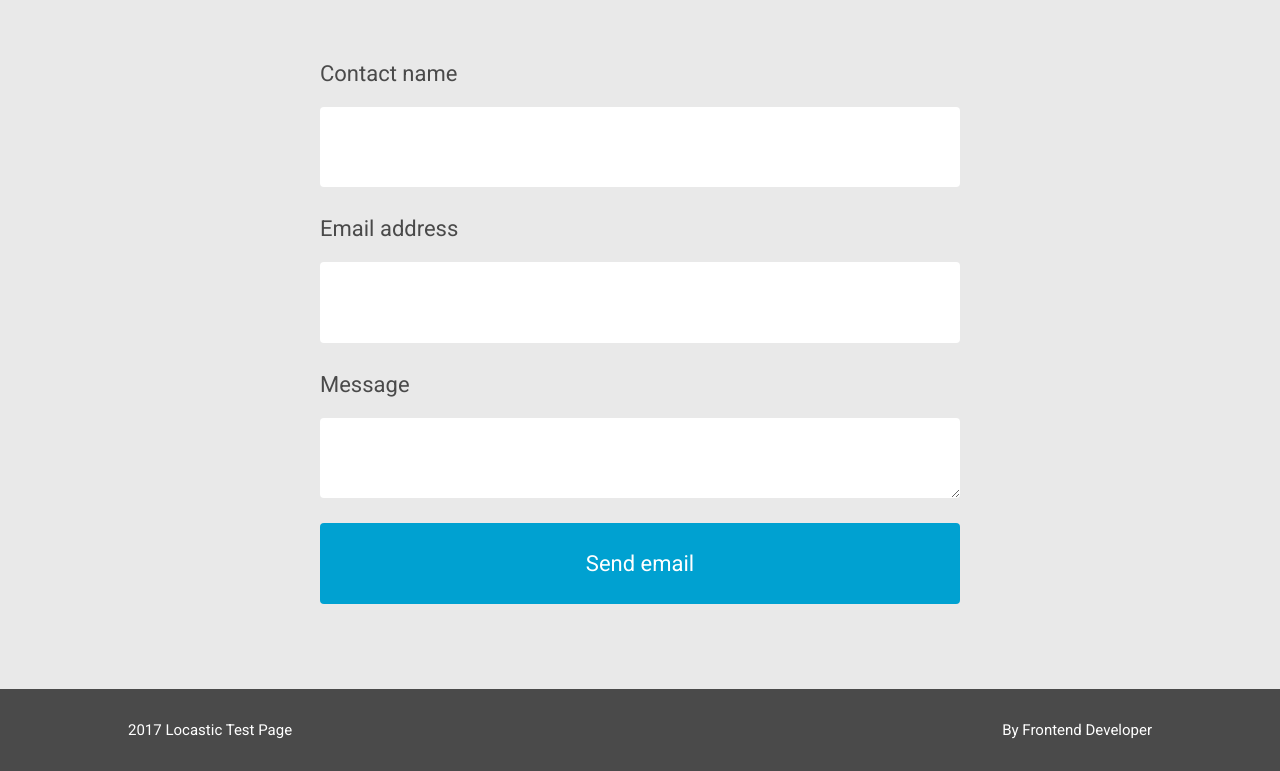
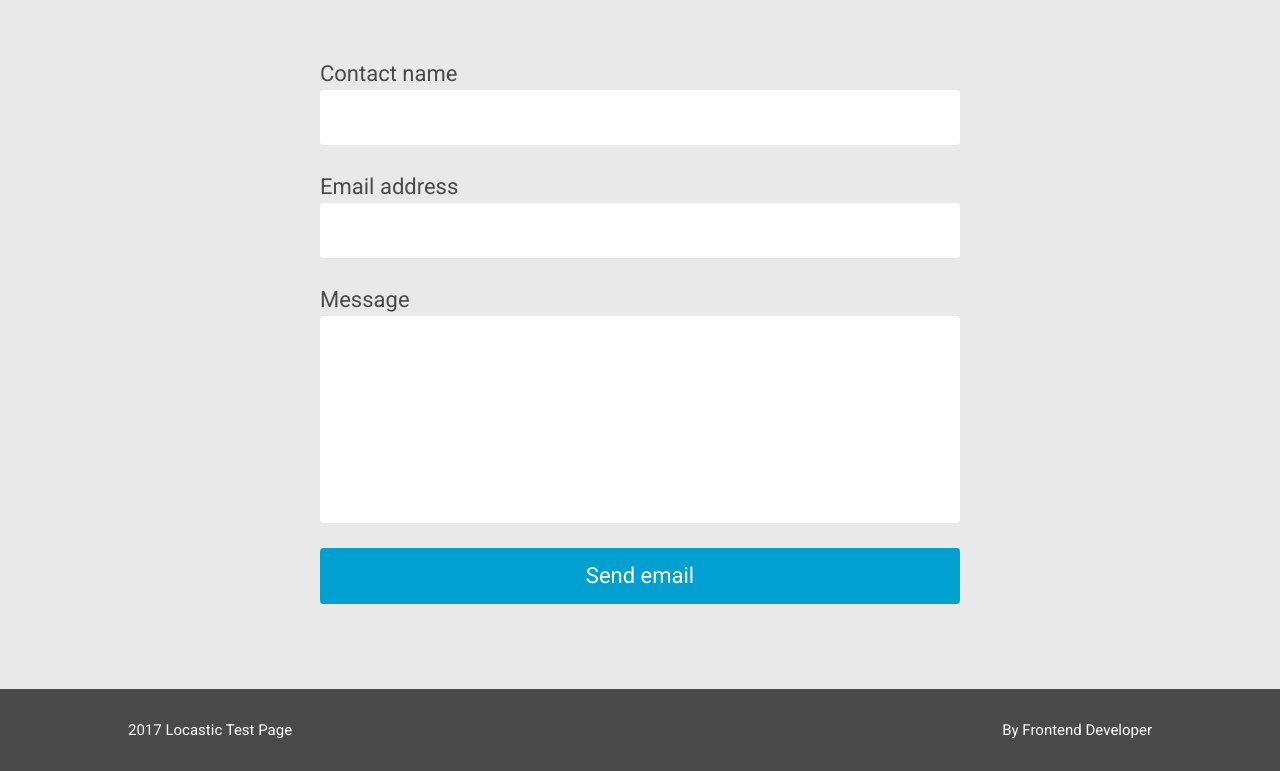
Before and after one commit to borisbaric7/FrontendTest, a website: page index.html in a window 1280 px wide. Shown: the part 1241-2012 px from the top of the page. Drawn offline with nearby package versions, Linux system fonts and the light colour scheme.

Commit message:
Preinaka na style dokumentu za Message box u formi.

```diff
--- a/source/css/style.scss
+++ b/source/css/style.scss
@@ -269,11 +269,18 @@
 	display: flex;
 	flex-direction:column;
 }
-.form__label, .form__input, .form__textarea, .form__input--submit {
+.form__label, .form__input, .form__input--submit {
 	flex:1;
 	width: 100%;
 	font-family: Roboto, sans-serif;
 	font-size: 22px;
+}
+
+.form__textarea {
+	width: 100%;
+	font-family: Roboto, sans-serif;
+	font-size: 22px;
+	resize:none;
 }
 
 .form__input, .form__textarea {
```
Also changed, not shown: dist/css/style.min.css.
